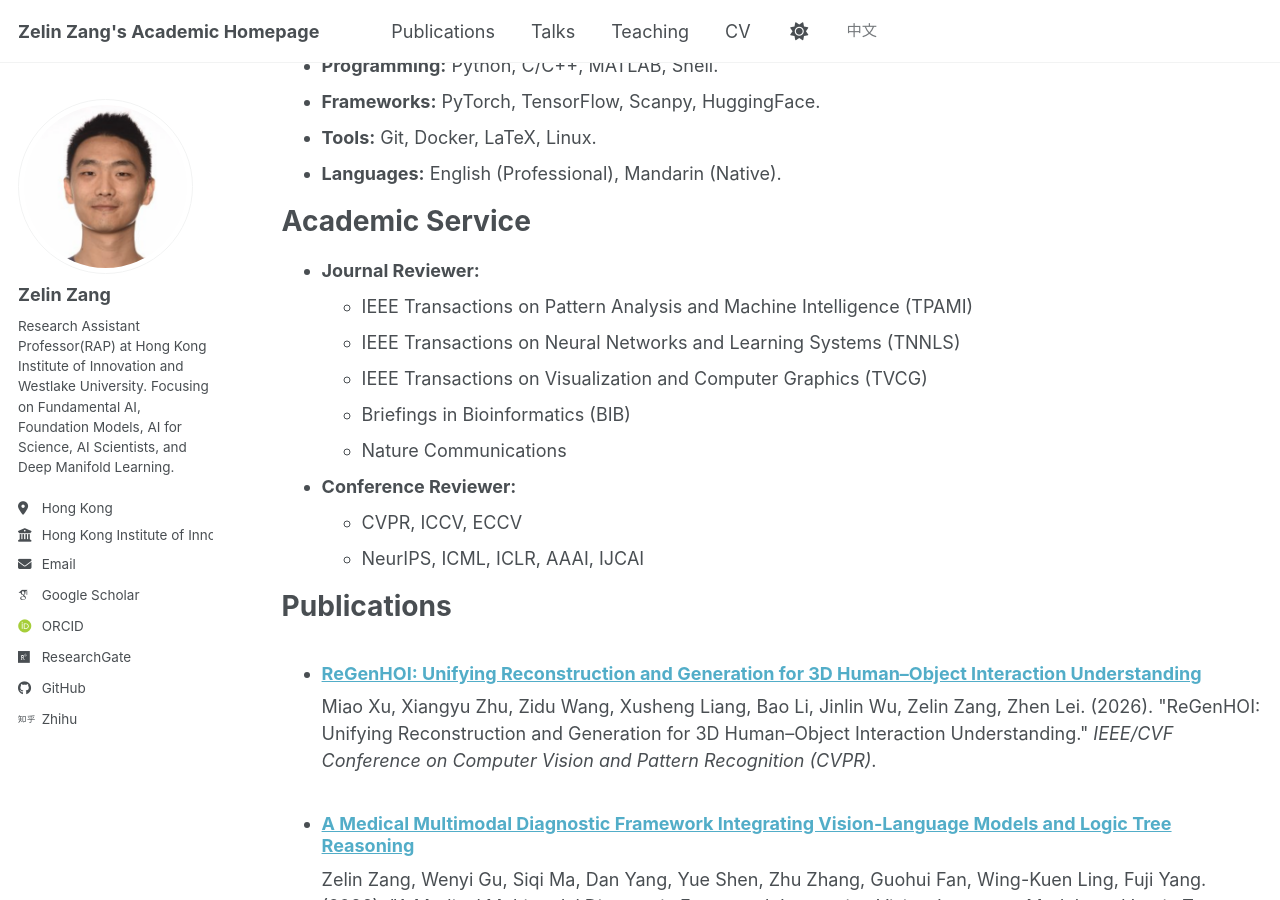
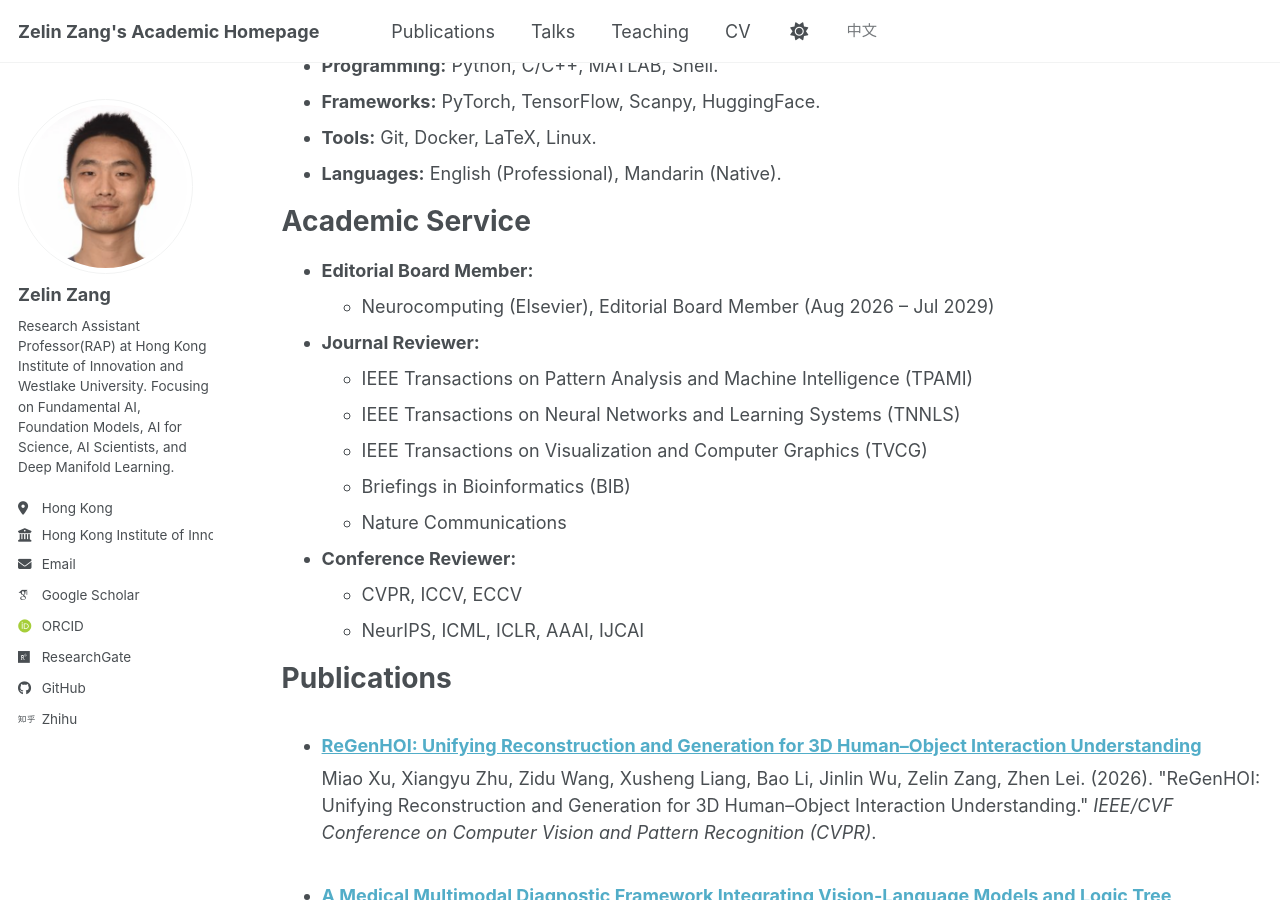
Before and after one commit to zangzelin/zangzelin.github.io, a Jekyll site: the page built from _pages/cv.md, in a window 1280 px wide and 900 px high, scrolled down 1223 px. Built offline with Jekyll 4.4.1, drawn with Linux system fonts in a browser that asks for light colours; some web fonts are replaced; a script bundle is joined from its source files by our own code; library files that are not in the unit come from our copies.

Commit message:
Add Neurocomputing editorial board member appointment (Aug 2026-Jul 2029) to CV and news

```diff
--- a/_data/news.yml
+++ b/_data/news.yml
@@ -1,3 +1,5 @@
+- date: "Aug 2026"
+  text: 'Appointed as Editorial Board Member of **Neurocomputing** (Elsevier) (<span class="badge">SCI Q1</span>, **Top AI Journal**).'
 - date: "Jul 2026"
   text: 'Our paper "Expanding the RNA Virus Universe by Scalable Structure-Guided Discovery" has been accepted in principle for publication in **Nature Communications** under an open-access license (<span class="badge">SCI Q1</span>, **Top Multidisciplinary Journal**).'
 - date: "Jun 2026"
--- a/_data/news_zh.yml
+++ b/_data/news_zh.yml
@@ -1,3 +1,5 @@
+- date: "Aug 2026"
+  text: '获聘为 **Neurocomputing**（Elsevier）期刊编委会成员 (<span class="badge">SCI Q1</span>, **顶级 AI 期刊**)。'
 - date: "Jul 2026"
   text: '我们的论文 “Expanding the RNA Virus Universe by Scalable Structure-Guided Discovery” 获 **Nature Communications** 原则接收，并将以开放获取形式发表 (<span class="badge">SCI Q1</span>, **顶级综合期刊**)。'
 - date: "Jun 2026"
--- a/_data/scholar.yml
+++ b/_data/scholar.yml
@@ -1,2 +1,2 @@
-citation_count: 1308
-citations: '1308'
+citation_count: 1329
+citations: '1329'
--- a/_pages/cv.md
+++ b/_pages/cv.md
@@ -52,6 +52,8 @@ Skills
 
 Academic Service
 ======
+*   **Editorial Board Member:**
+    *   Neurocomputing (Elsevier), Editorial Board Member (Aug 2026 – Jul 2029)
 *   **Journal Reviewer:**
     *   IEEE Transactions on Pattern Analysis and Machine Intelligence (TPAMI)
     *   IEEE Transactions on Neural Networks and Learning Systems (TNNLS)
```
Also changed, not shown: _pages/zh-cv.md (+2 -0 lines).
